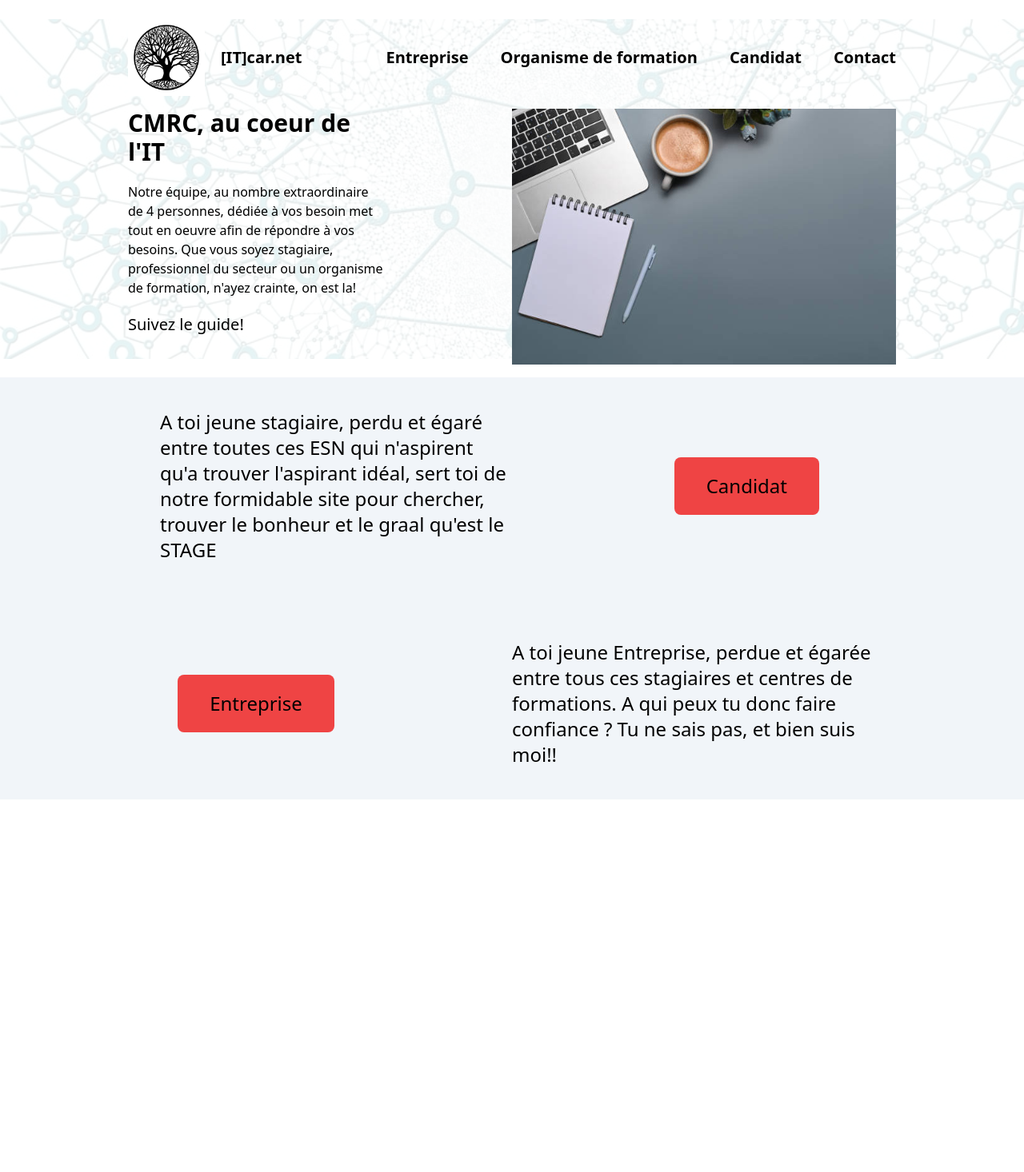
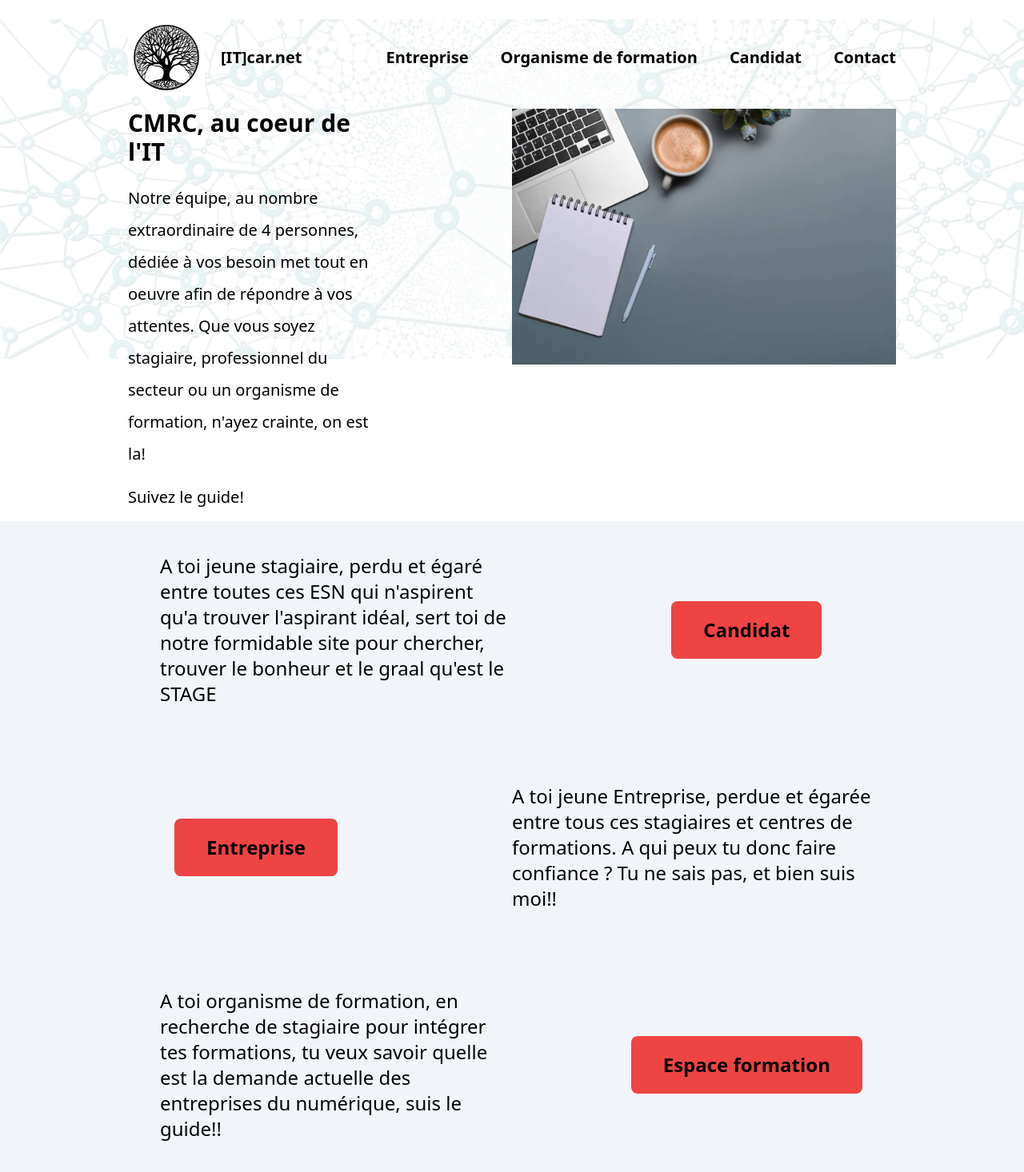
Before and after one commit to Rom-dev1/Projet-fil-rouge, a React (Create React App) app: page / in a window 1280 px wide. Shown: the whole page at 80% size. Before the commit the page ends 1000 px from the top, so only its background shows below. Built offline with nearby package versions, Linux system fonts and the light colour scheme.

Commit message:
add formation

```diff
--- a/src/App.js
+++ b/src/App.js
@@ -1,6 +1,7 @@
 import Candidat from "./component/Candidat";
 import ContentInfo from "./component/Content_info";
 import Entreprise from "./component/Entreprise";
+import Formation from "./component/Formation";
 import Header from "./component/header";
 
 
@@ -13,6 +14,7 @@ function App() {
           <div className="bg-slate-100">
             <Candidat/>
             <Entreprise/>
+            <Formation/>
           </div>
 
       </div>
--- a/src/component/Candidat.jsx
+++ b/src/component/Candidat.jsx
@@ -4,7 +4,7 @@ export default function Candidat(){
                 <div className="flex w-3/4 mx-auto mt-4 p-10 text-2xl items-center justify-between h-1/2">
                     <p className="w-1/2">A toi jeune stagiaire, perdu et égaré entre toutes ces ESN qui n'aspirent qu'a trouver l'aspirant idéal, sert toi de notre formidable site pour chercher, trouver le bonheur et le graal qu'est le STAGE</p>
                     <div  className="w-1/3 flex text-center justify-center">
-                        <span className="bg-red-500 w2/3 px-10 py-5 rounded-lg">Candidat</span>
+                        <span className="bg-red-500 font-bold w2/3 px-10 py-5 rounded-lg">Candidat</span>
                     </div>
 
                 </div>
--- a/src/component/Content_info.jsx
+++ b/src/component/Content_info.jsx
@@ -7,7 +7,7 @@ export default function ContentInfo(){
 
                 <div className="flex flex-col w-1/3 space-y-5" >
                     <h1 className='text-3xl font-bold'>CMRC, au coeur de l'IT</h1>
-                    <p>Notre équipe, au nombre extraordinaire de 4 personnes, dédiée à vos besoin met tout en oeuvre afin de répondre à vos besoins. Que vous soyez stagiaire, professionnel du secteur ou un organisme de formation, n'ayez crainte, on est la! </p>
+                    <p className='text-xl leading-10'>Notre équipe, au nombre extraordinaire de 4 personnes, dédiée à vos besoin met tout en oeuvre afin de répondre à vos attentes. Que vous soyez stagiaire, professionnel du secteur ou un organisme de formation, n'ayez crainte, on est la! </p>
                     <span className='text-xl'>Suivez le guide!</span>
                 </div>
                 <div className='w-1/2'>
--- a/src/component/Entreprise.jsx
+++ b/src/component/Entreprise.jsx
@@ -4,7 +4,7 @@ export default function Entreprise(){
             <div className="flex w-3/4 mx-auto mt-4 py-10 text-2xl items-center justify-between h-1/2">
 
                 <div  className="w-1/3 flex text-center justify-center">
-                    <span className="bg-red-500 w2/3 px-10 py-5 rounded-lg">Entreprise</span>
+                    <span className="bg-red-500 font-bold w2/3 px-10 py-5 rounded-lg">Entreprise</span>
                 </div>
                 <p className="w-1/2">A toi jeune Entreprise, perdue et égarée entre tous ces stagiaires et centres de formations. A qui peux tu donc faire confiance ? Tu ne sais pas, et bien suis moi!!</p>
             </div>
--- /dev/null
+++ b/src/component/Formation.jsx
@@ -0,0 +1,17 @@
+export default function Formation(){
+
+    return(
+        <>
+            <div >
+                <div className="flex w-3/4 mx-auto mt-4 p-10 text-2xl items-center justify-between h-1/2">
+                    <p className="w-1/2">A toi organisme de formation, en recherche de stagiaire pour intégrer tes formations, tu veux savoir quelle est la demande actuelle des entreprises du numérique, suis le guide!!</p>
+                    <div  className="w-1/3 flex text-center justify-center">
+                        <span className="bg-red-500 w2/3 px-10 py-5 rounded-lg font-bold">Espace formation</span>
+                    </div>
+
+                </div>
+            </div>
+        </>
+    )
+
+}
```
